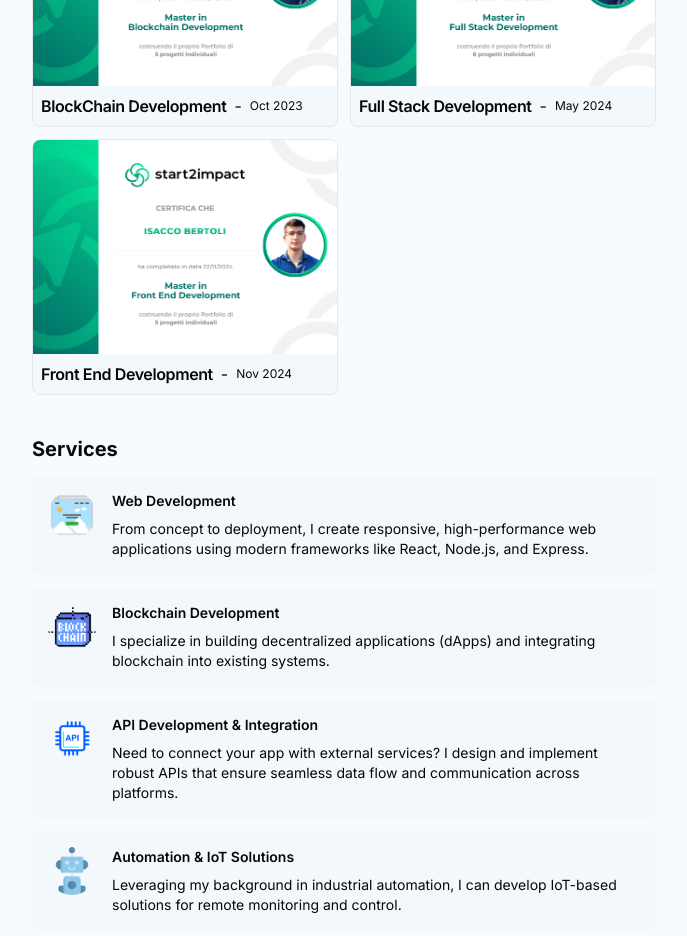
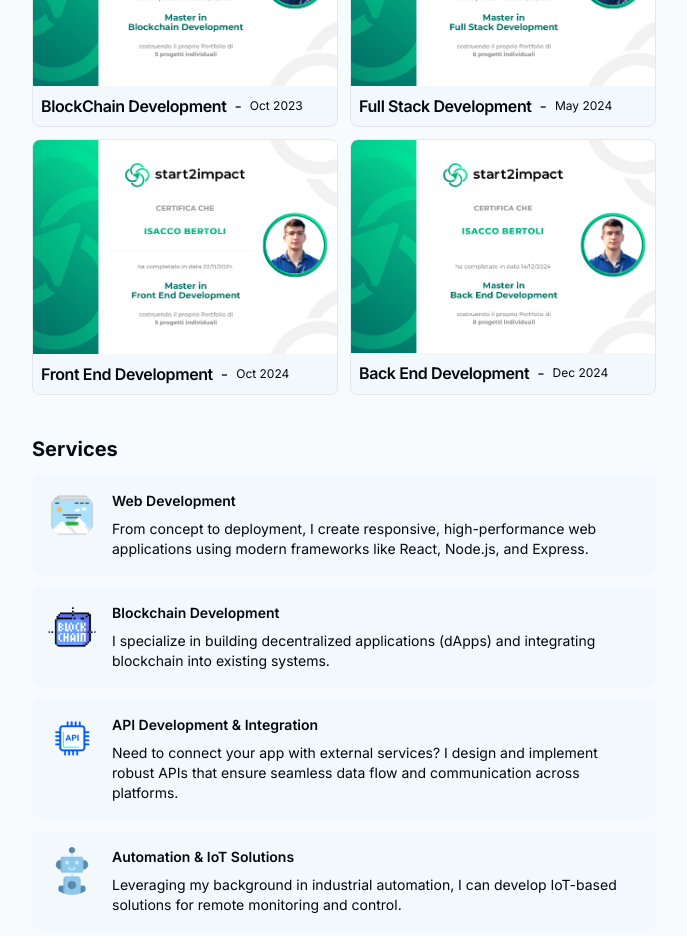
Before and after one commit to Isacco-B/portfolio-2024, a Next.js app: page / in a window 1280 px wide. Shown: the part 1240-2176 px from the top of the page, without its empty margins (296-983 px from the left). Built offline with nearby package versions, Linux system fonts and the light colour scheme.

Commit message:
add new certificate

```diff
--- a/src/data/resume.tsx
+++ b/src/data/resume.tsx
@@ -134,7 +134,12 @@ export const DATA = {
     {
       image: "/certificatoFrontEnd.png",
       title: "Front End Development",
-      date: "Nov 2024",
+      date: "Oct 2024",
+    },
+    {
+      image: "/certificatoBackEnd.png",
+      title: "Back End Development",
+      date: "Dec 2024",
     },
   ],
   projects: [
```
Also changed, not shown: public/certificatoBackEnd.png (added).
